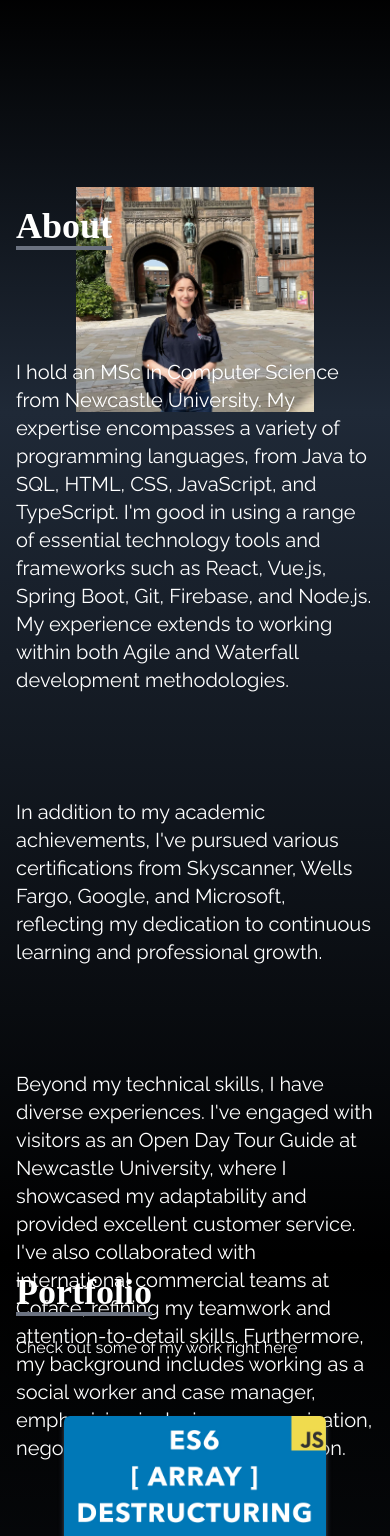
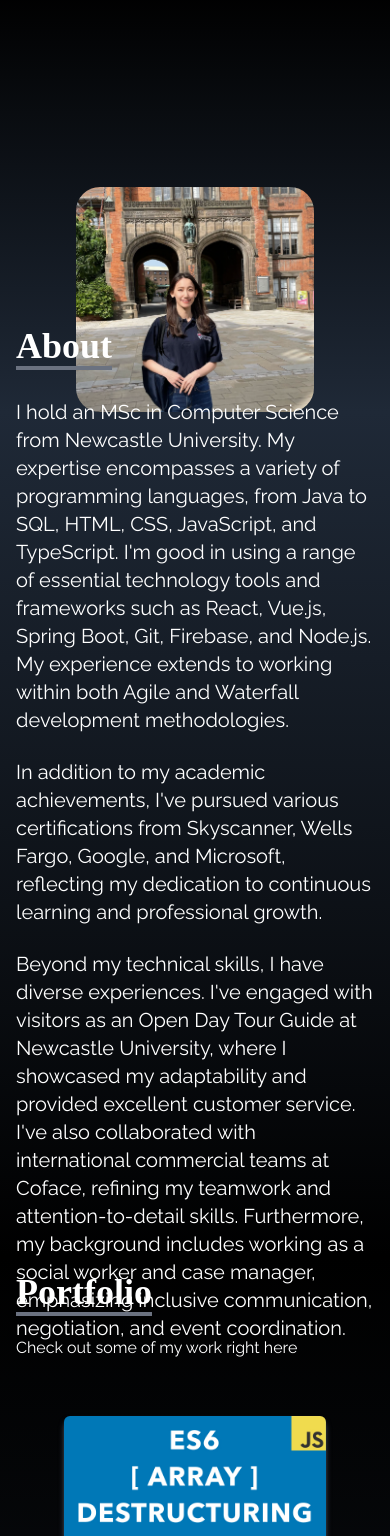
Before and after one commit to AmyLiang94/CV_Website, a React (Create React App) app: page / in a window 390 px wide. Shown: the part 432-1968 px from the top of the page. Built offline with nearby package versions, Linux system fonts and the light colour scheme; a web font is replaced by a local one.

Commit message:
update Oct 18

```diff
--- a/src/components/About.jsx
+++ b/src/components/About.jsx
@@ -7,19 +7,19 @@ const About = () => {
         <div className='pb-8'>
             <p className='text-4xl font-bold inline border-b-4 border-gray-500 font-signature'>About</p>
         </div>
-        <p className='text-xl mt-20'>
+        <p className='text-xl md:mt-20 sm:mt-1'>
         I hold an MSc in Computer Science from Newcastle University. My expertise encompasses a variety of programming languages, from Java to SQL, HTML, CSS, JavaScript, and TypeScript. I'm good in using a range of essential technology tools and frameworks such as React, Vue.js, Spring Boot, Git, Firebase, and Node.js. My experience extends to working within both Agile and Waterfall development methodologies.
         </p>
 
         <br />
 
-        <p className='text-xl mt-20'>
+        <p className='text-xl md:mt-20 sm:mt-1'>
         In addition to my academic achievements, I've pursued various certifications from Skyscanner, Wells Fargo, Google, and Microsoft, reflecting my dedication to continuous learning and professional growth.
         </p>
 
         <br />
 
-        <p className='text-xl mt-20'>
+        <p className='text-xl md:mt-20 sm:mt-1'>
         Beyond my technical skills, I have diverse experiences. I've engaged with visitors as an Open Day Tour Guide at Newcastle University, where I showcased my adaptability and provided excellent customer service. I've also collaborated with international commercial teams at Coface, refining my teamwork and attention-to-detail skills. Furthermore, my background includes working as a social worker and case manager, emphasizing inclusive communication, negotiation, and event coordination.
         </p>
 
--- a/src/components/Experience.jsx
+++ b/src/components/Experience.jsx
@@ -87,6 +87,7 @@ const Experience = () => {
             title: 'Gradle',
             style: 'shadow-pink-400'
         },
+
     ]
 
   return (
@@ -99,7 +100,7 @@ const Experience = () => {
                 <p className='py-6'>These are the technologies I've worked with</p>
             </div>
 
-            <div className='w-full grid grid-cols-2 md:grid-cols-3 gap-8 text-center py-8 px-12 sm-px-0'>
+            <div className='w-full grid grid-cols-3 md:grid-cols-3 gap-8 text-center py-8 px-12 sm-px-0'>
             {techs.map(({id, src, title, style }) => (
                     <div key ={id}
                     className= {`shadow-md hover:scale-105 duration-500 py-2 rounded-lg ${style}`}>
--- a/src/components/Home.jsx
+++ b/src/components/Home.jsx
@@ -7,7 +7,13 @@ const Home = () => {
   return (
     <div
     name = "home"
-    className = "h-screen w-full bg-gradient-to-b from-black via-black to-gray-800 text-white">
+    className = "h-screen w-full bg-gradient-to-b from-black via-black to-gray-800 text-white"
+    style={{
+        "@media (max-width: 768px)":{
+            paddingTop: "100px",
+        },
+    }}
+    >
         <div className='max-w-screen-lg mx-auto flex flex-col items-center justify-center h-full px-4 md:flex-row'>
             <div className='flex flex-col justify-center h-full'>
                 <h2 className='text-4xl  sm:text-7xl font-bold text-white font-signature' >
@@ -33,7 +39,7 @@ const Home = () => {
             </div>
             <div>
                 <img src={WebsitePic} alt="my profile"
-                className="rounded-2x1 mx-auto w-2/3 md:w-full"/>
+                className=" rounded-3xl mx-auto w-2/3 md:w-full"/>
 
             </div>
         </div>
@@ -41,4 +47,4 @@ const Home = () => {
   )
 }
 
-export default Home
+export default Home;
```
